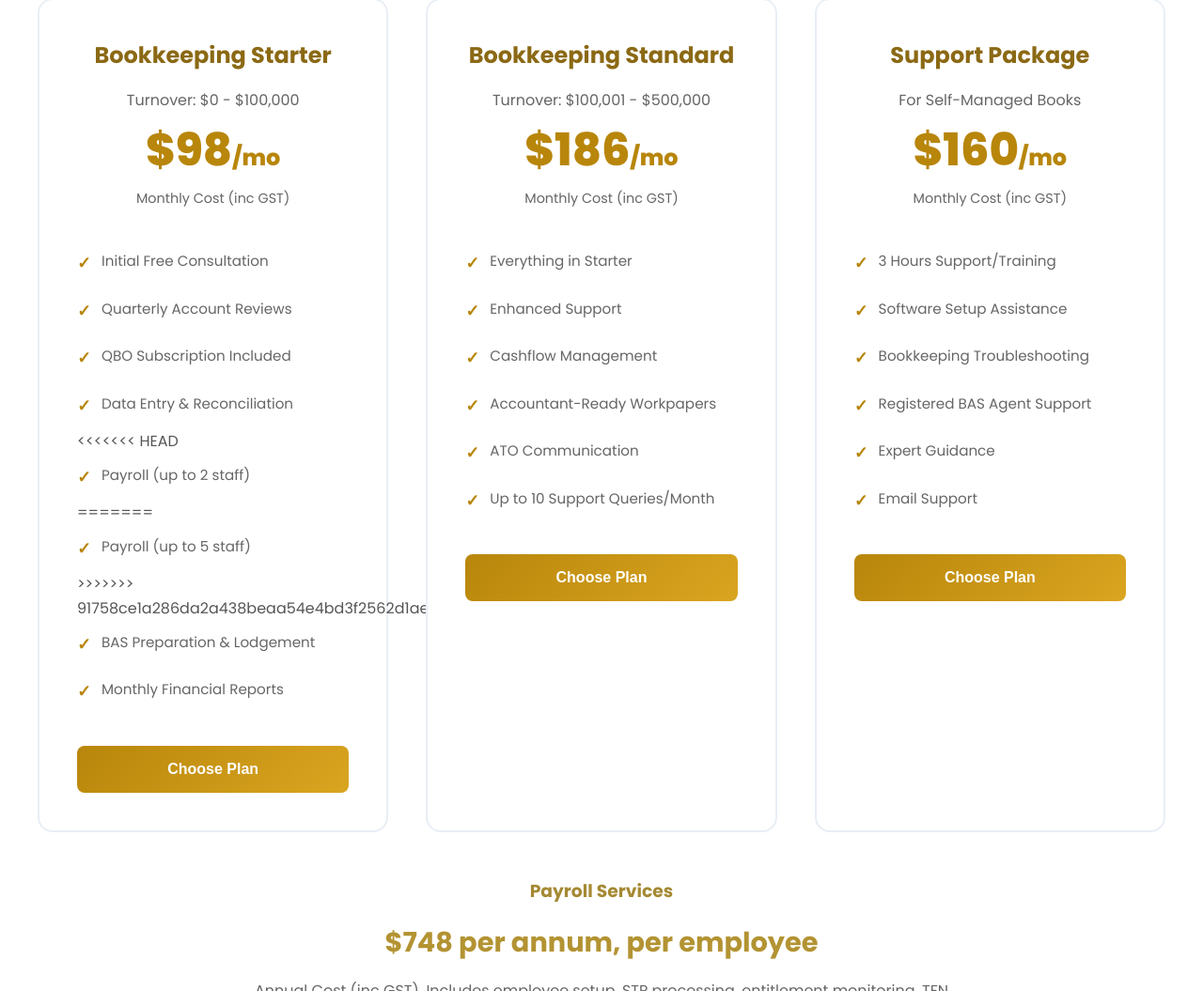
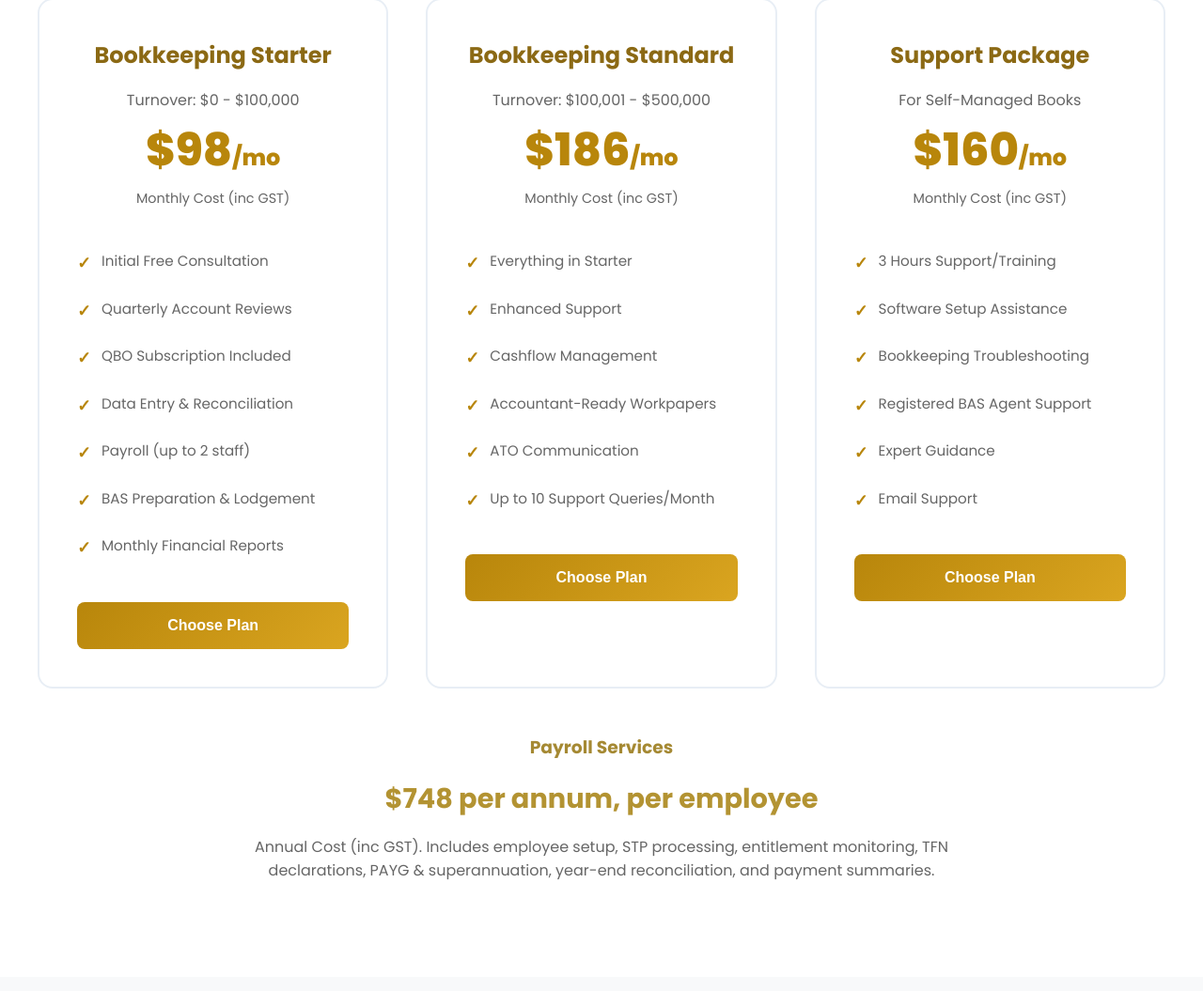
Before and after one commit to JuzailZabrin/Edulink, a plain HTML site: page index.html in a window 1280 px wide. Shown: the part 5106-6161 px from the top of the page at 94% size. Drawn offline with Linux system fonts and the light colour scheme.

Commit message:
Merged remote main with local project

```diff
--- a/index.html
+++ b/index.html
@@ -907,11 +907,7 @@
                     <li>Quarterly Account Reviews</li>
                     <li>QBO Subscription Included</li>
                     <li>Data Entry & Reconciliation</li>
-<<<<<<< HEAD
                     <li>Payroll (up to 2 staff)</li>
-=======
-                    <li>Payroll (up to 5 staff)</li>
->>>>>>> 91758ce1a286da2a438beaa54e4bd3f2562d1ae1
                     <li>BAS Preparation & Lodgement</li>
                     <li>Monthly Financial Reports</li>
                 </ul>
```
